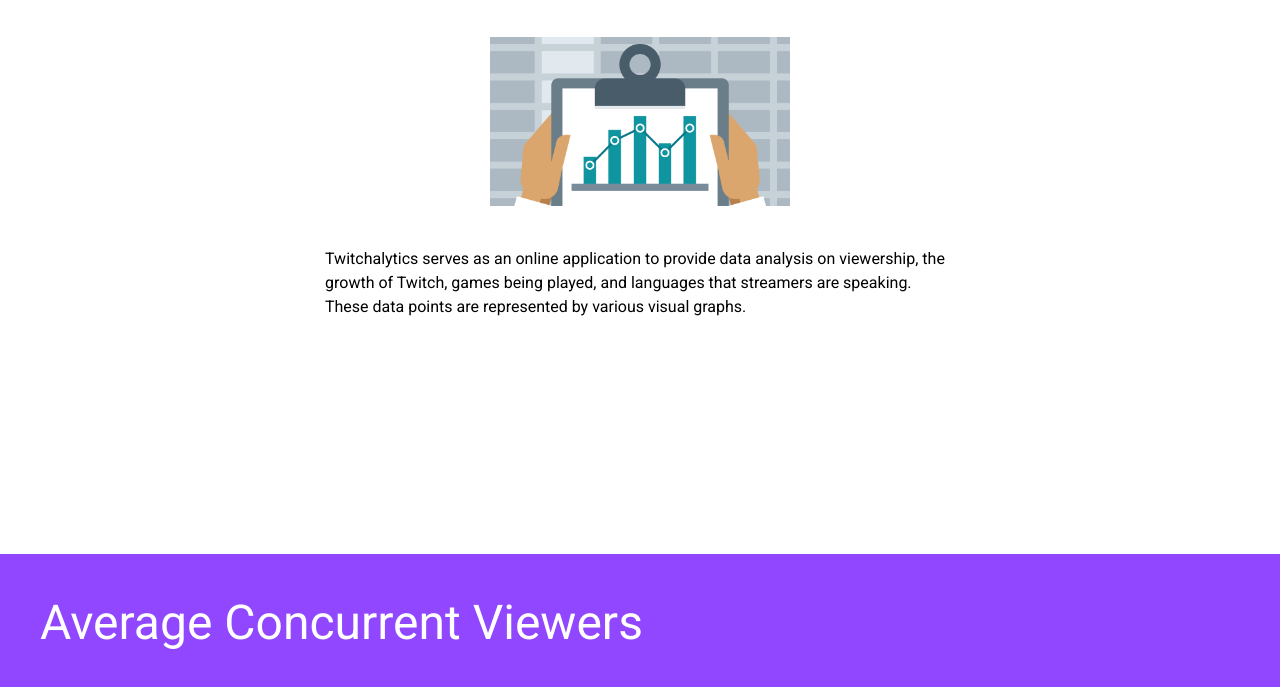
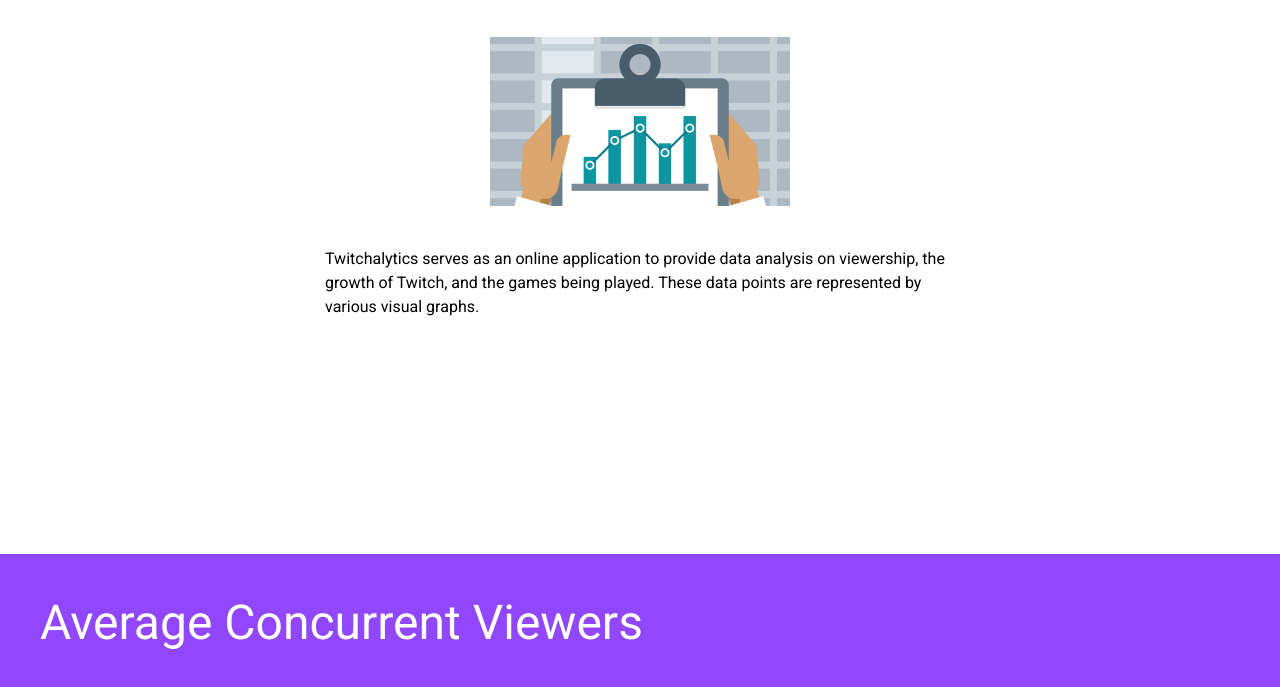
Before and after one commit to Dunderz/Twitchalytics, a website built with webpack: page index.html in a window 1280 px wide. Shown: the part 1246-1933 px from the top of the page. Built offline with nearby package versions, Linux system fonts and the light colour scheme; no server answers.

Commit message:
added gifs

```diff
--- a/index.html
+++ b/index.html
@@ -58,8 +58,8 @@
                 <img class="data-image" src="./src/images/dataAnalysis.jpg" alt="dataImage">
             </div>
             <div class="twitch-description alytics">
-                Twitchalytics serves as an online application to provide data analysis on viewership, the growth of Twitch, games being played, and languages
-                that streamers are speaking. These data points are represented by various visual graphs.
+                Twitchalytics serves as an online application to provide data analysis on viewership, the growth of Twitch, and the games being played.
+                These data points are represented by various visual graphs.
             </div>
         </div>
     </div>
```
Also changed, not shown: README.md, gifs/concurrentViewers.gif (added), gifs/topGames.gif (added).
